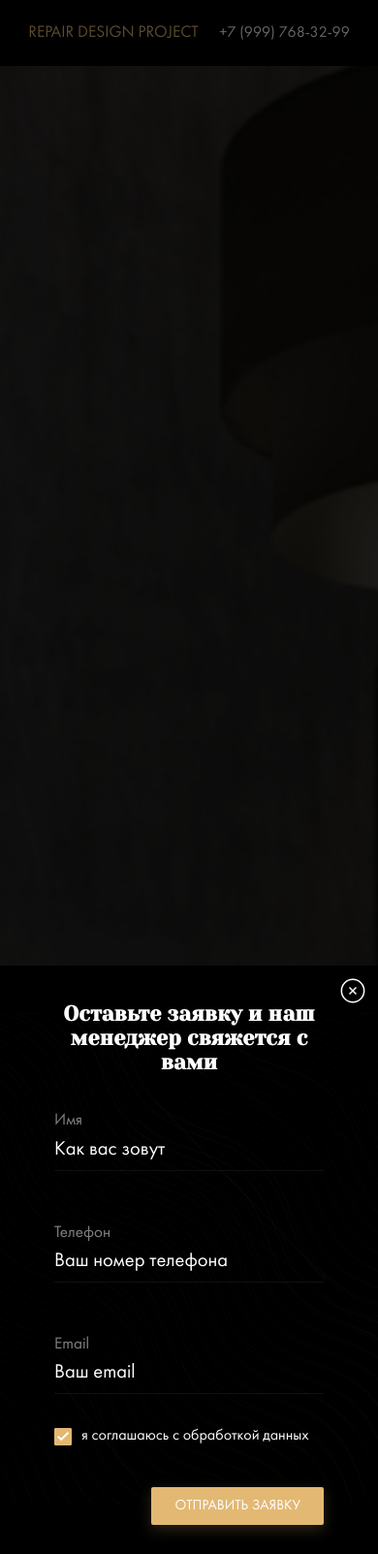
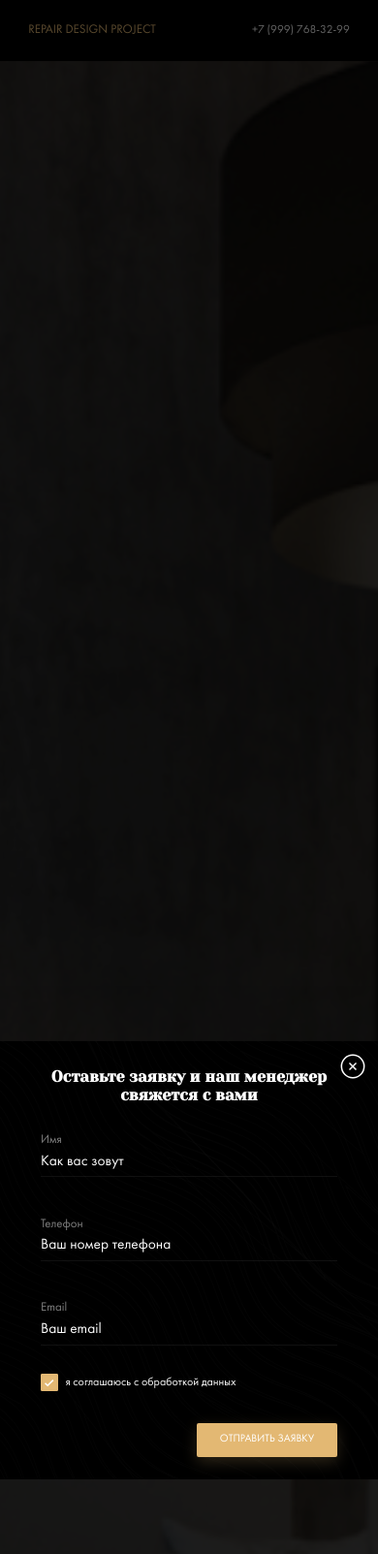
Before and after one commit to groms12/Repair-Design, a PHP site: page / in a window 390 px wide. Shown: the top 1603 px of the page at 97% size. Run offline with PHP 8.4, Linux system fonts and the light colour scheme; some web fonts are replaced.

Commit message:
feat: @media

```diff
--- a/css/style.css
+++ b/css/style.css
@@ -410,7 +410,7 @@ template {
   color: #E3B873; }
 
 .contacts__phone {
-  margin-right: 45px; }
+  margin-right: 3.2rem; }
 
 .hero {
   position: relative;
@@ -618,7 +618,7 @@ template {
   box-sizing: border-box; }
 
 html {
-  font-style: 14px; }
+  font-size: 14px; }
 
 body {
   font-family: 'Futura Book', sans-serif;
@@ -644,11 +644,11 @@ img {
         background-color: #E3B873;
         margin: 0 10px; }
 
-@media screen and (max-width: 1200px) {
+@media screen and (max-width: 1230px) {
   .nav__item {
     margin-right: 1rem; }
   html {
-    font-size: 1rem; }
+    font-size: 12px; }
   .card__pricetag {
     padding: 1rem 2rem 1rem 1rem; } }
 
--- a/sass/_media.sass
+++ b/sass/_media.sass
@@ -1,10 +1,10 @@
 
-@media screen and ( max-width: 1200px )
+@media screen and ( max-width: 1230px )
     .nav
         &__item
             margin-right: 1rem
     html
-        font-size: 1rem
+        font-size: 12px
     .card
         &__pricetag
             padding: 1rem 2rem 1rem 1rem
--- a/sass/_settings.sass
+++ b/sass/_settings.sass
@@ -2,7 +2,7 @@
 *, *:before, *:after
     box-sizing: border-box
 html
-    font-style: 14px
+    font-size: 14px
 body
     font-family: 'Futura Book', sans-serif
     font-size: 1rem
--- a/sass/templates/_header.sass
+++ b/sass/templates/_header.sass
@@ -31,4 +31,4 @@
 
 .contacts
     &__phone
-        margin-right: 45px
+        margin-right: 3.2rem
```
Also changed, not shown: img/bg-lines (1).png (added), img/bg-lines (1).svg (added).
